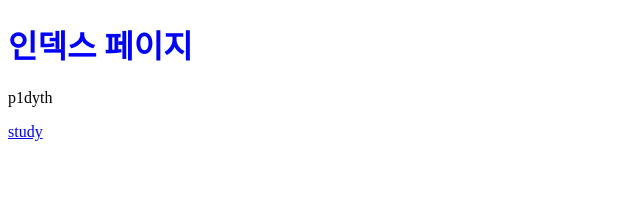
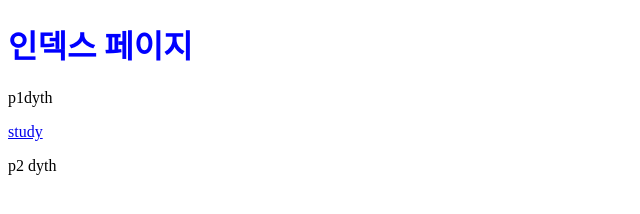
Before and after one commit to YOONSEONGWAN/test11, a plain HTML site: page index.html in a window 1280 px wide. Shown: the full height of the page, 0-640 px from the left. Drawn offline with Linux system fonts and the light colour scheme.

Commit message:
p2 dyth added

```diff
--- a/index.html
+++ b/index.html
@@ -14,5 +14,6 @@
     <h1>인덱스 페이지</h1>
     <p>p1dyth</p>
     <a href="study.html">study</a>
+    <p>p2 dyth</p>
 </body>
 </html>
```
